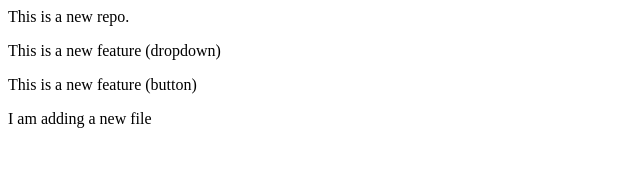
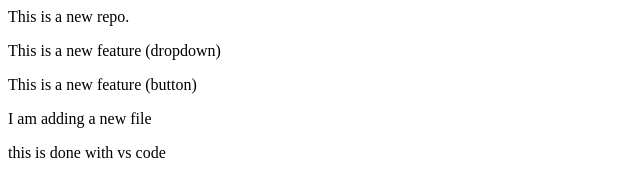
Before and after one commit to aryancode12/localrepo, a plain HTML site: page index.html in a window 1280 px wide. Shown: the whole page, without its empty margins (0-640 px from the left). Drawn offline with Linux system fonts and the light colour scheme.

Commit message:
done using vs code

```diff
--- a/index.html
+++ b/index.html
@@ -2,3 +2,4 @@
 <p>This is a new feature (dropdown)</p>
 <p>This is a new feature (button)</p>
 <p>I am adding a new file</p>
+<p>this is done with vs code</p>
```
